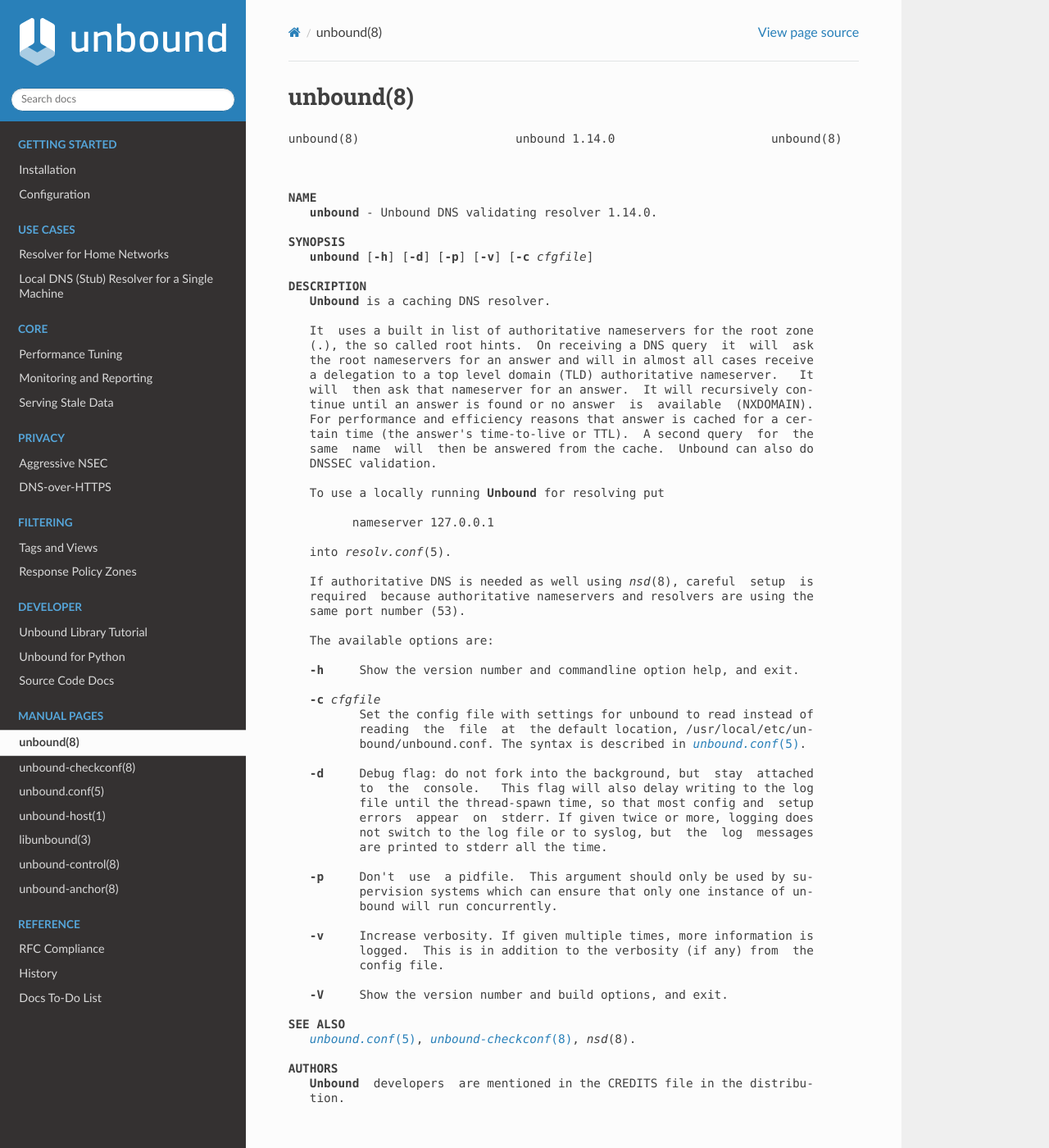
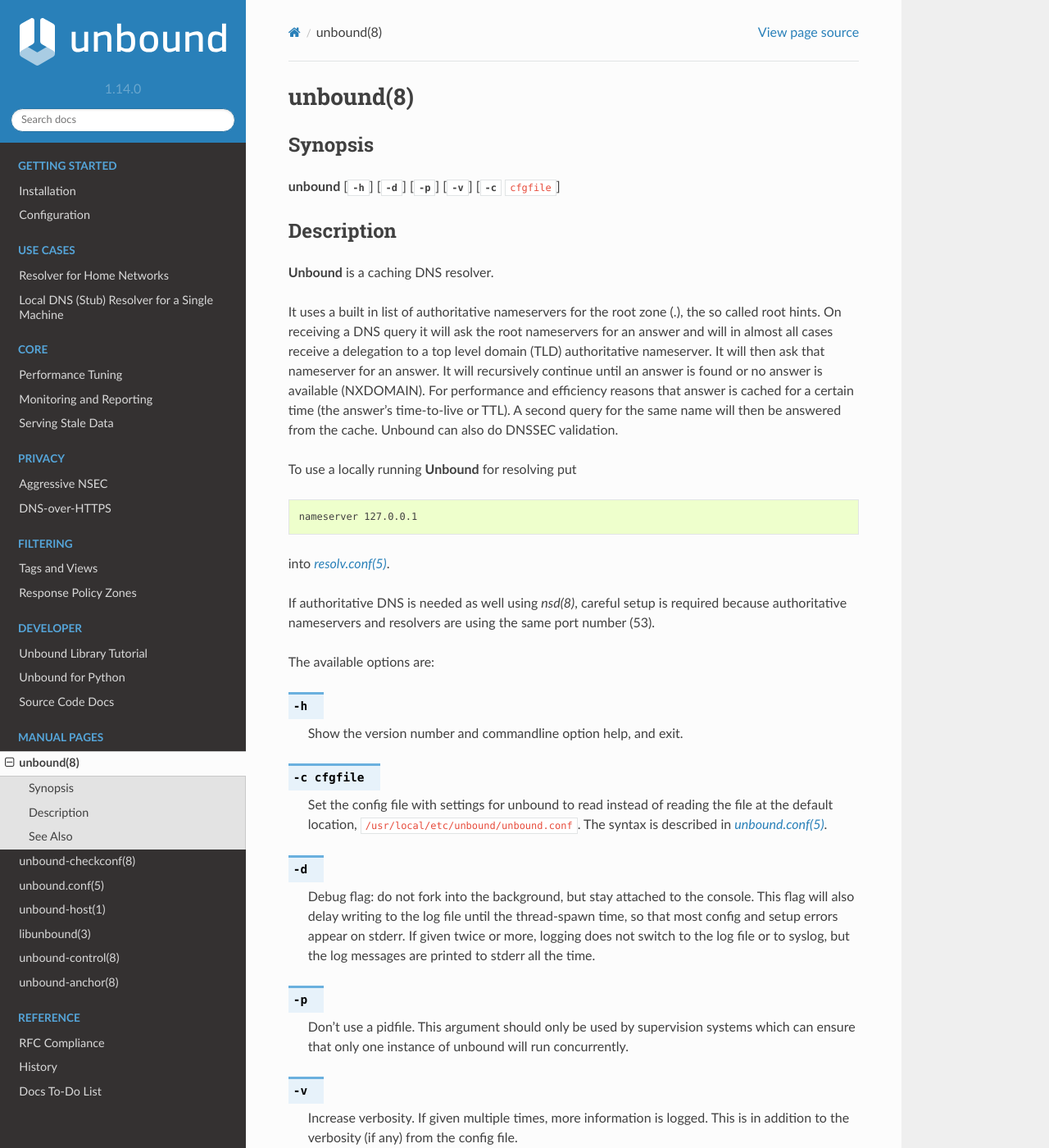
Before and after one commit to NLnetLabs/unbound-manual, a Sphinx documentation site: the page built from source/manpages/unbound.rst, in a window 1280 px wide and 1400 px high. Shown: the whole window at 82% size. Built offline with Sphinx 7.4.7 and the Read the Docs theme 2.0.0, drawn with Linux system fonts in a browser that asks for light colours; pages that are not in the unit, such as notebooks, are missing from menus; some of the changed text lies outside the part shown.

Commit message:
unbound(8) manpage in RST

```diff
--- a/source/conf.py
+++ b/source/conf.py
@@ -25,9 +25,9 @@
 author = 'NLnet Labs (CC-BY 3.0)'
 
 # The short X.Y version
-version = ''
+version = '1.14.0'
 # The full version, including alpha/beta/rc tags
-release = ''
+release = '1.14.0'
 
 # -- General configuration ---------------------------------------------------
 
@@ -148,9 +148,22 @@
 # One entry per manual page. List of tuples
 # (source start file, name, description, authors, manual section).
 man_pages = [
-    (master_doc, 'unboundusermanual', 'Unbound User Manual',
-     [author], 1)
+    ('manpages/unbound', 'unbound', 'Unbound DNS validating resolver',
+     "Unbound developers are mentioned in the CREDITS file in the distribution.", 8),
+     ('manpages/unbound-checkconf', 'unbound-checkconf', 'Check unbound configuration file for errors.',
+     "Unbound developers are mentioned in the CREDITS file in the distribution.", 8),
+     ('manpages/unbound-anchor', 'unbound-anchor', 'Unbound anchor utility.',
+     "Unbound developers are mentioned in the CREDITS file in the distribution.", 8),
+     ('manpages/unbound.conf', 'unbound.conf', 'Unbound configuration file.',
+     "Unbound developers are mentioned in the CREDITS file in the distribution.", 5),
+     ('manpages/unbound-control', 'unbound-control', 'Unbound remote server control utility.',
+     "Unbound developers are mentioned in the CREDITS file in the distribution.", 8),
+     ('manpages/unbound-host', 'unbound-host', 'Unbound DNS lookup utility',
+     "Unbound developers are mentioned in the CREDITS file in the distribution.", 1),
+     ('manpages/libunbound', 'libunbound', 'Unbound DNS validating resolver functions.',
+     "Unbound developers are mentioned in the CREDITS file in the distribution.", 3)
 ]
+manpages_url = '{page}.html'
 
 # -- Options for Texinfo output ----------------------------------------------
 
--- a/source/manpages/unbound.rst
+++ b/source/manpages/unbound.rst
@@ -1,78 +1,76 @@
 .. _doc_unbound_manpage:
 
 unbound(8)
-----------
+==========
 
-.. raw:: html
+Synopsis
+--------
 
-    <pre class="man">unbound(8)                      unbound 1.14.0                      unbound(8)
+:command:`unbound` [:option:`-h`] [:option:`-d`] [:option:`-p`] [:option:`-v`]
+[:option:`-c` ``cfgfile``]
 
+Description
+-----------
 
+:command:`Unbound` is a caching DNS resolver.
 
-    <b>NAME</b>
-       <b>unbound</b> - Unbound DNS validating resolver 1.14.0.
+It uses a built in list of authoritative nameservers for the root zone (.), the
+so called root hints. On receiving a DNS query it will ask the root nameservers
+for an answer and will in almost all cases receive a delegation to a top level
+domain (TLD) authoritative nameserver. It will then ask that nameserver for an
+answer. It will recursively continue until an answer is found or no answer is
+available (NXDOMAIN). For performance and efficiency reasons that answer is
+cached for a certain time (the answer's time-to-live or TTL). A second query
+for the same name will then be answered from the cache. Unbound can also do
+DNSSEC validation.
 
-    <b>SYNOPSIS</b>
-       <b>unbound</b> [<b>-h</b>] [<b>-d</b>] [<b>-p</b>] [<b>-v</b>] [<b>-c</b> <i>cfgfile</i>]
+To use a locally running :command:`Unbound` for resolving put
 
-    <b>DESCRIPTION</b>
-       <b>Unbound</b> is a caching DNS resolver.
+.. code-block:: text
 
-       It  uses a built in list of authoritative nameservers for the root zone
-       (.), the so called root hints.  On receiving a DNS query  it  will  ask
-       the root nameservers for an answer and will in almost all cases receive
-       a delegation to a top level domain (TLD) authoritative nameserver.   It
-       will  then ask that nameserver for an answer.  It will recursively con-
-       tinue until an answer is found or no answer  is  available  (NXDOMAIN).
-       For performance and efficiency reasons that answer is cached for a cer-
-       tain time (the answer's time-to-live or TTL).  A second query  for  the
-       same  name  will  then be answered from the cache.  Unbound can also do
-       DNSSEC validation.
+   nameserver 127.0.0.1
 
-       To use a locally running <b>Unbound</b> for resolving put
+into :manpage:`resolv.conf(5)`.
 
-             nameserver 127.0.0.1
+If authoritative DNS is needed as well using *nsd(8)*, careful setup is required
+because authoritative nameservers and resolvers are using the same port number
+(53).
 
-       into <i>resolv.conf</i>(5).
+The available options are:
 
-       If authoritative DNS is needed as well using <i>nsd</i>(8), careful  setup  is
-       required  because authoritative nameservers and resolvers are using the
-       same port number (53).
+.. option:: -h
 
-       The available options are:
+ Show the version number and commandline option help, and exit.
 
-       <b>-h</b>     Show the version number and commandline option help, and exit.
+.. option:: -c cfgfile
 
-       <b>-c</b> <i>cfgfile</i>
-              Set the config file with settings for unbound to read instead of
-              reading  the  file  at  the default location, /usr/local/etc/un-
-              bound/unbound.conf. The syntax is described in <a href="unbound.conf.html"><i>unbound.conf</i>(5)</a>.
+   Set the config file with settings for unbound to read instead of reading the
+   file at the default location, :file:`/usr/local/etc/unbound/unbound.conf`.
+   The syntax is described in :manpage:`unbound.conf(5)`.
 
-       <b>-d</b>     Debug flag: do not fork into the background, but  stay  attached
-              to  the  console.   This flag will also delay writing to the log
-              file until the thread-spawn time, so that most config and  setup
-              errors  appear  on  stderr. If given twice or more, logging does
-              not switch to the log file or to syslog, but  the  log  messages
-              are printed to stderr all the time.
+.. option:: -d
 
-       <b>-p</b>     Don't  use  a pidfile.  This argument should only be used by su-
-              pervision systems which can ensure that only one instance of un-
-              bound will run concurrently.
+   Debug flag: do not fork into the background, but stay attached to the
+   console. This flag will also delay writing to the log file until the
+   thread-spawn time, so that most config and setup errors appear on stderr. If
+   given twice or more, logging does not switch to the log file or to syslog,
+   but the log messages are printed to stderr all the time.
 
-       <b>-v</b>     Increase verbosity. If given multiple times, more information is
-              logged.  This is in addition to the verbosity (if any) from  the
-              config file.
+.. option:: -p
 
-       <b>-V</b>     Show the version number and build options, and exit.
+   Don't use a pidfile. This argument should only be used by supervision systems
+   which can ensure that only one instance of unbound will run concurrently.
 
-    <b>SEE</b> <b>ALSO</b>
-       <a href="unbound.conf.html"><i>unbound.conf</i>(5)</a>, <a href="unbound-checkconf.html"><i>unbound-checkconf</i>(8)</a>, <i>nsd</i>(8).
+.. option:: -v
 
-    <b>AUTHORS</b>
-       <b>Unbound</b>  developers  are mentioned in the CREDITS file in the distribu-
-       tion.
+   Increase verbosity. If given multiple times, more information is logged. This
+   is in addition to the verbosity (if any) from the config file.
 
+.. option:: -V
 
+   Show the version number and build options, and exit.
 
-    NLnet Labs                       Aug 12, 2021                       unbound(8)
-    </pre>
+See Also
+--------
+
+:manpage:`unbound.conf(5)`, :manpage:`unbound-checkconf(8)`, *nsd(8)*.
```
